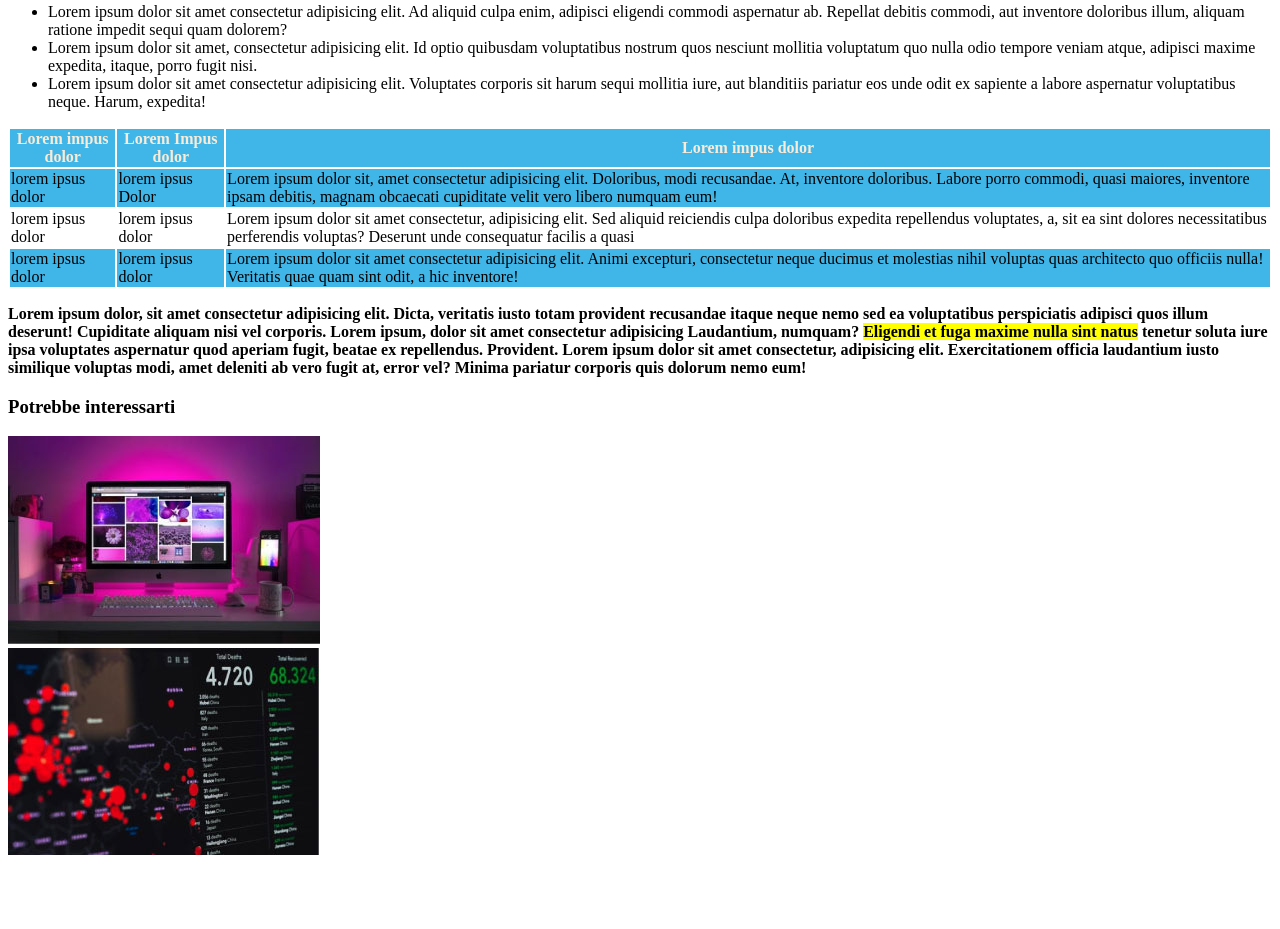
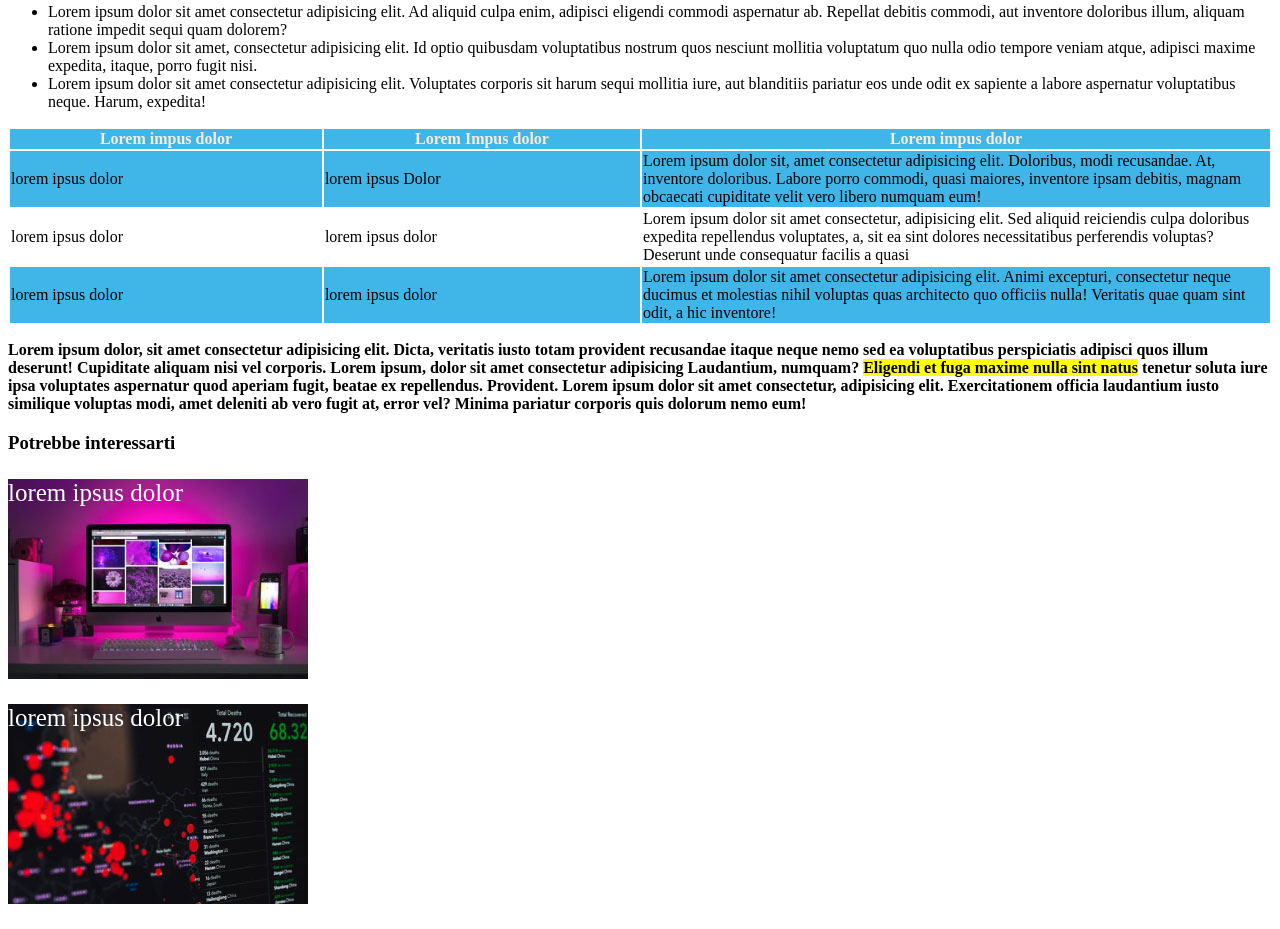
Before and after one commit to Carminelm/html-css-booleaner, a plain HTML site: page index.html in a window 1280 px wide. Shown: the part 938-1867 px from the top of the page. Before the commit the page ends 1805 px from the top, so only its background shows below. Drawn offline with Linux system fonts and the light colour scheme.

Commit message:
fix table

```diff
--- a/index.html
+++ b/index.html
@@ -39,26 +39,26 @@
         <table>
             <thead>
                 <tr>
-                <th class="head">Lorem impus dolor</th>
-                <th class="head">Lorem Impus dolor</th>
-                <th class="head">Lorem impus dolor </th>
+                  <th class="head">Lorem impus dolor</th>
+                  <th class="head">Lorem Impus dolor</th>
+                  <th class="head">Lorem impus dolor </th>
                 </tr>
             </thead>
             <tbody>
                 <tr>
                     <td class="colore">lorem ipsus dolor</td>
                     <td class="colore">lorem ipsus Dolor</td>
-                    <td class="colore">Lorem ipsum dolor sit, amet consectetur adipisicing elit. Doloribus, modi recusandae. At, inventore doloribus. Labore porro commodi, quasi maiores, inventore ipsam debitis, magnam obcaecati cupiditate velit vero libero numquam eum!</td>
+                    <td class="colore dimensione">Lorem ipsum dolor sit, amet consectetur adipisicing elit. Doloribus, modi recusandae. At, inventore doloribus. Labore porro commodi, quasi maiores, inventore ipsam debitis, magnam obcaecati cupiditate velit vero libero numquam eum!</td>
               </tr>
               <tr>
                 <td>lorem ipsus dolor</td>
                 <td>lorem ipsus dolor</td>
-                <td>Lorem ipsum dolor sit amet consectetur, adipisicing elit. Sed aliquid reiciendis culpa doloribus expedita repellendus voluptates, a, sit ea sint dolores necessitatibus perferendis voluptas? Deserunt unde consequatur facilis a quasi</td>
+                <td class="dimensione">Lorem ipsum dolor sit amet consectetur, adipisicing elit. Sed aliquid reiciendis culpa doloribus expedita repellendus voluptates, a, sit ea sint dolores necessitatibus perferendis voluptas? Deserunt unde consequatur facilis a quasi</td>
               </tr>
               <tr>
                 <td class="colore">lorem ipsus dolor</td>
                 <td class="colore">lorem ipsus dolor</td>
-                <td class="colore">Lorem ipsum dolor sit amet consectetur adipisicing elit. Animi excepturi, consectetur neque ducimus et molestias nihil voluptas quas architecto quo officiis nulla! Veritatis quae quam sint odit, a hic inventore!</td>
+                <td class="colore dimensione">Lorem ipsum dolor sit amet consectetur adipisicing elit. Animi excepturi, consectetur neque ducimus et molestias nihil voluptas quas architecto quo officiis nulla! Veritatis quae quam sint odit, a hic inventore!</td>
 
               </tr>
             </tbody>
@@ -73,10 +73,10 @@
         <footer>
             <h3>Potrebbe interessarti</h3>
             <div>
-            <img src="img/monitor.jpg" alt="monitor">
+                <p class="monitor">lorem ipsus dolor</p>
             </div>
             <div>
-            <img src="img/graph.jpg" alt="grafico">
+                <p class="grafico">lorem ipsus dolor </p>
             </div>
 
 
--- a/style.css
+++ b/style.css
@@ -41,3 +41,24 @@ padding:0;
 .colore{
     background-color: #3fb5e8;
 }
+
+.monitor{
+    background-image: url(img/monitor.jpg);
+    width: 300px;
+    height: 200px;
+    font-size: 25px;
+    color: white;
+}
+
+.grafico{
+    background-image: url(img/graph.jpg);
+    width: 300px;
+    height: 200px;
+    font-size: 25px;
+    color: white;
+}
+
+.dimensione {
+    width: 50%;
+
+}
```
